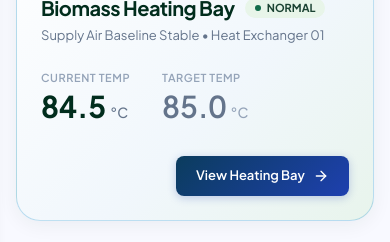
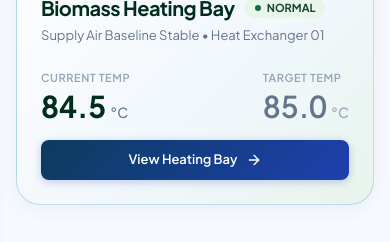
Before and after one commit to madhusith/Tea_Withering, a Next.js app: page /dashboard in a window 390 px wide. Shown: the part 357-599 px from the top of the page. Built offline with nearby package versions, Linux system fonts and the light colour scheme; no server answers; the database is empty.

Commit message:
fix(mobile): prevent horizontal overflow and polish mobile heating bay card

```diff
--- a/src/app/(dashboard)/dashboard/page.tsx
+++ b/src/app/(dashboard)/dashboard/page.tsx
@@ -89,7 +89,7 @@ export default function DashboardOverviewPage() {
           </div>
 
           {/* Temperature Metric Block & Link (DRYER: Single Temperature Only!) */}
-          <div className="flex items-center flex-wrap gap-8 z-10">
+          <div className="flex items-center flex-wrap gap-4 sm:gap-8 z-10 w-full sm:w-auto justify-between sm:justify-start">
             <div className="flex flex-col">
               <span className="text-[11px] uppercase tracking-wider text-slate-400 font-semibold">
                 Current Temp
@@ -118,7 +118,7 @@ export default function DashboardOverviewPage() {
 
             <Link
               href={`/dryers/${dryer.device_code}`}
-              className="inline-flex items-center gap-2 px-5 py-2.5 rounded-lg text-white text-[13px] font-semibold transition-all shadow-sm ml-auto sm:ml-0"
+              className="inline-flex items-center justify-center gap-2 px-5 py-2.5 rounded-lg text-white text-[13px] font-semibold transition-all shadow-sm w-full sm:w-auto"
               style={{
                 background:
                   "linear-gradient(135deg, rgb(11, 60, 93) 0%, rgb(30, 64, 175) 100%)",
--- a/src/app/globals.css
+++ b/src/app/globals.css
@@ -41,6 +41,11 @@
     @apply border-border;
   }
 
+  html, body {
+    overflow-x: hidden;
+    max-width: 100vw;
+  }
+
   body {
     @apply bg-background text-foreground antialiased;
     font-family: 'Plus Jakarta Sans', system-ui, -apple-system, sans-serif;
```
